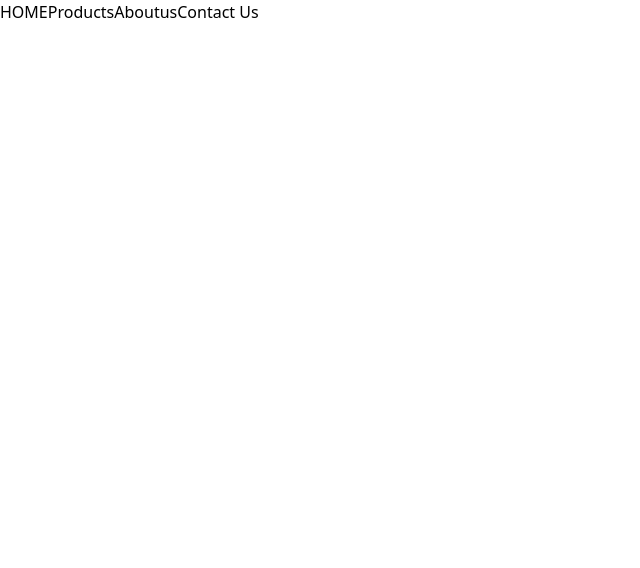
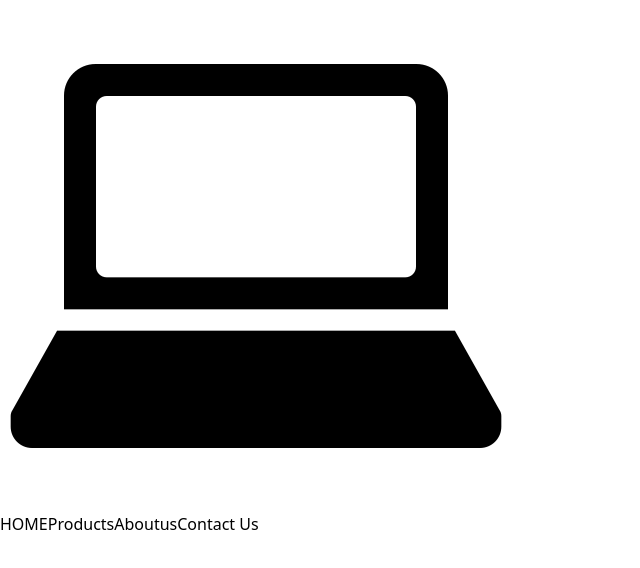
Before and after one commit to pitzee/comp-shop, a React (Vite) app in the folder ComputerShop/: page / in a window 1280 px wide. Shown: the top 568 px of the page, without its empty margins (0-640 px from the left). Built offline with nearby package versions, Linux system fonts and the light colour scheme.

Commit message:
home icon added

```diff
--- a/ComputerShop/src/components/NavBar.tsx
+++ b/ComputerShop/src/components/NavBar.tsx
@@ -1,8 +1,14 @@
+import computer from "../assets/images/laptop.png";
+
 const NavBar = () => {
   return (
     <>
-      <div className="flex flex-col  md:flex-row md:justify-end p-2 md:space-x-3 bg-slate-200">
-        <a href="#" className="text-lg font-bold hover:text-purple-500">
+      <div className="flex flex-col md:flex-row md:justify-between bg-slate-200 ">
+        <a href="">
+          <img src={computer} alt="" className="w-10 h-10" />
+        </a>
+        <nav className="flex md:space-x-3">
+          <a href="#" className="text-lg font-bold  hover:text-purple-500">
             HOME
           </a>
           <a href="#" className="text-lg font-bold hover:text-purple-500">
@@ -14,6 +20,7 @@ const NavBar = () => {
           <a href="#" className="text-lg font-bold hover:text-purple-500">
             Contact Us
           </a>
+        </nav>
       </div>
     </>
   );
```
Also changed, not shown: ComputerShop/src/assets/images/laptop.png (added). Lines whose indentation alone changed are shown as unchanged.
